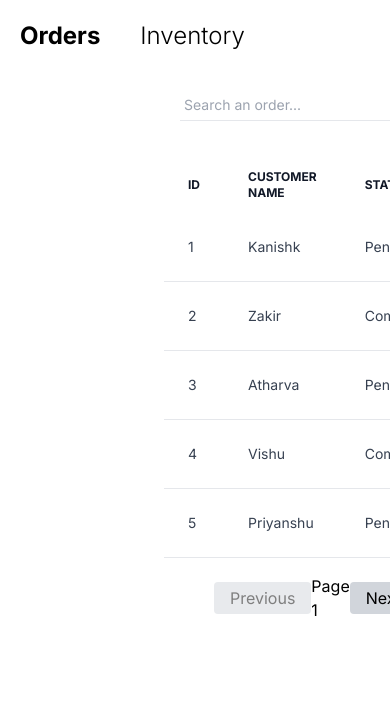
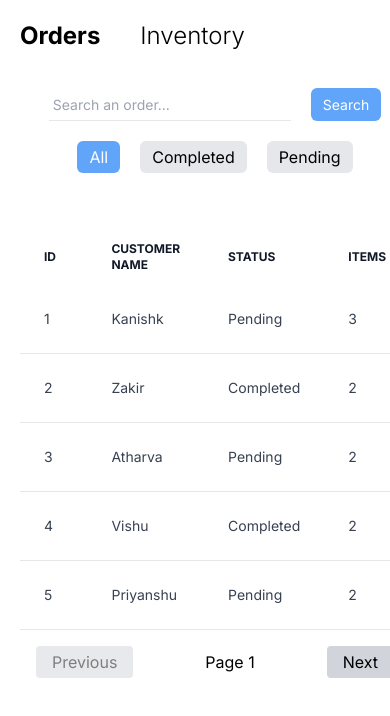
Before and after one commit to kanishk6103/InveeSync-assignment, a Next.js app: page / in a window 390 px wide. Shown: the top 716 px of the page. Built offline with nearby package versions, Linux system fonts and the light colour scheme.

Commit message:
made the website responsive

```diff
--- a/src/app/inventory/page.tsx
+++ b/src/app/inventory/page.tsx
@@ -118,12 +118,12 @@ const Inevntory = () => {
         </div>
         <div className="font-bold text-2xl">Inventory</div>
       </div>
-      <div className="m-10 my-5 w-full px-24">
-        <div className="flex justify-between items-center pr-20">
+      <div className="m-10 my-5 w-full md:px-24">
+        <div className="flex md:flex-row flex-col justify-between items-center pr-20">
           <div className="mx-6 my-8">
             <Search handleSearch={handleSearch} Order={false} />
           </div>
-          <div className="flex gap-3">
+          <div className="flex gap-3 mb-5 md:mb-0">
             <FilterButton
               currentFilter={filter}
               filterType="All"
--- a/src/app/page.tsx
+++ b/src/app/page.tsx
@@ -42,11 +42,11 @@ const Home = () => {
         </div>
       </div>
       {/* Filter Buttons */}
-      <div className="flex w-full my-5 px-40 justify-between items-center">
+      <div className="flex flex-col md:flex-row md:gap-5 w-full my-5 px-40 justify-between items-center">
         <div>
           <Search handleSearch={handleSearch} Order={true} />
         </div>
-        <div className="flex gap-5 items-center">
+        <div className="flex gap-5 items-center my-5 md:my-0">
           {buttonList.map((singleButton, index) => {
             return (
               <FilterButton
--- a/src/components/Search.tsx
+++ b/src/components/Search.tsx
@@ -17,7 +17,7 @@ const Search = ({
         value={searchTerm}
         onChange={(e) => {
           setSearchTerm(e.target.value);
-          console.log(e.target.value);
+          // console.log(e.target.value);
         }}
       />
       <button
--- a/src/components/Table/Table.tsx
+++ b/src/components/Table/Table.tsx
@@ -59,7 +59,7 @@ const Table = ({ headings, data, isOrderList, ItemList }: TableProps) => {
   const paginate = (pageNumber: number) => setCurrentPage(pageNumber);
 
   return (
-    <div className="overflow-x-auto w-full px-36">
+    <div className="overflow-x-auto w-full md:px-36">
       <table className="w-full text-sm text-left rtl:text-right text-gray-700">
         <thead className="text-xs text-gray-900 uppercase bg-gray-5">
           <tr>
@@ -114,7 +114,7 @@ const Table = ({ headings, data, isOrderList, ItemList }: TableProps) => {
               })}
         </tbody>
       </table>
-      <div className="flex justify-between items-center p-4 w-1/3 m-auto">
+      <div className="flex justify-between items-center p-4 w-full lg:w-1/3 m-auto">
         <button
           onClick={() => paginate(currentPage - 1)}
           disabled={currentPage === 1}
```
